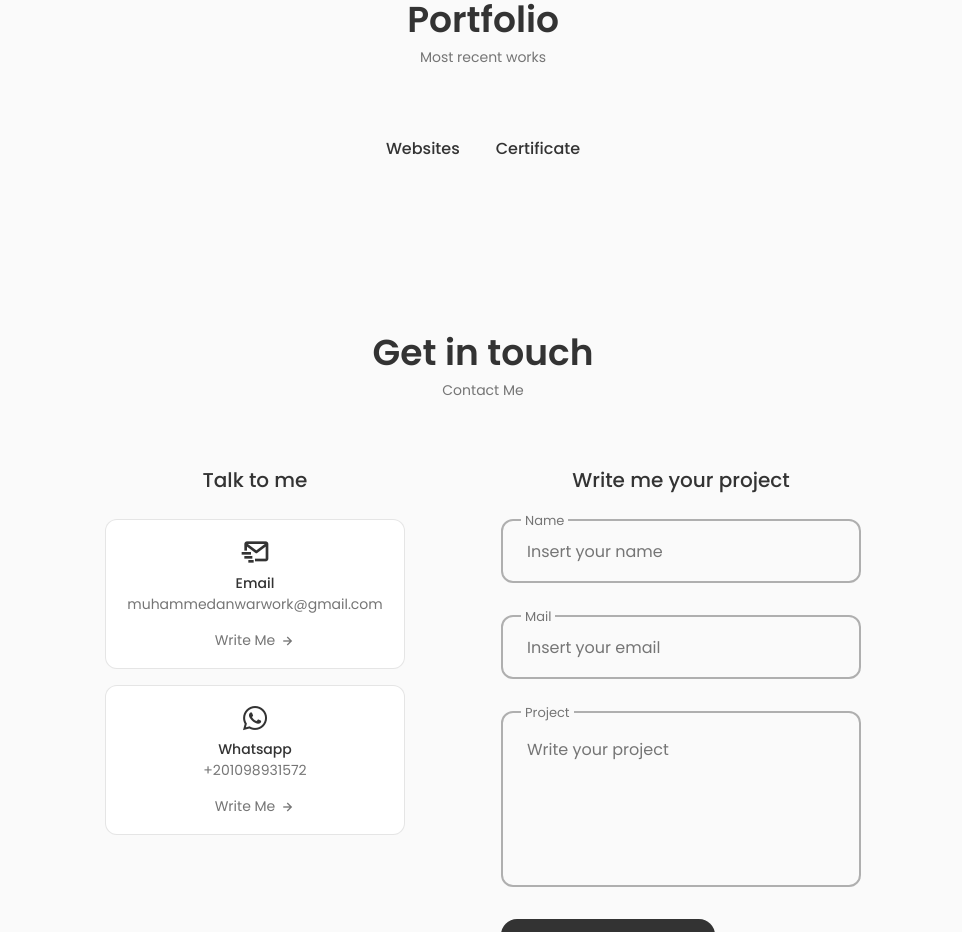
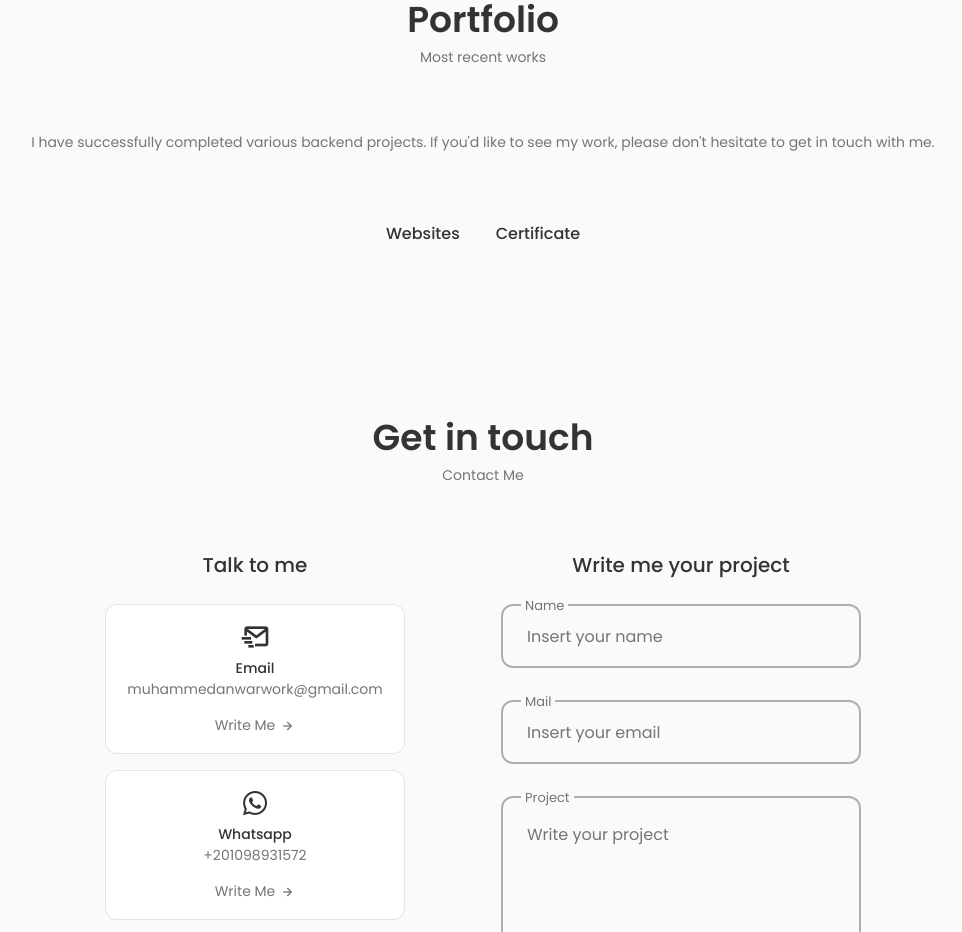
Before and after one commit to muhammedahmedanwar/portfolio, a React (Create React App) app: page / in a window 1280 px wide. Shown: the part 2460-3392 px from the top of the page, without its empty margins (157-1119 px from the left). Built offline with nearby package versions, Linux system fonts and the light colour scheme.

Commit message:
Update Work.jsx

```diff
--- a/src/components/work/Work.jsx
+++ b/src/components/work/Work.jsx
@@ -7,6 +7,7 @@ const Work = () => {
     <section className="work section" id="portfolio">
         <h2 className="section__title">Portfolio</h2>
         <span className="section__subtitle">Most recent works</span>
+        <span className="section__subtitle">I have successfully completed various backend projects. If you'd like to see my work, please don't hesitate to get in touch with me.</span>
         <Works />
     </section>
   )
```
